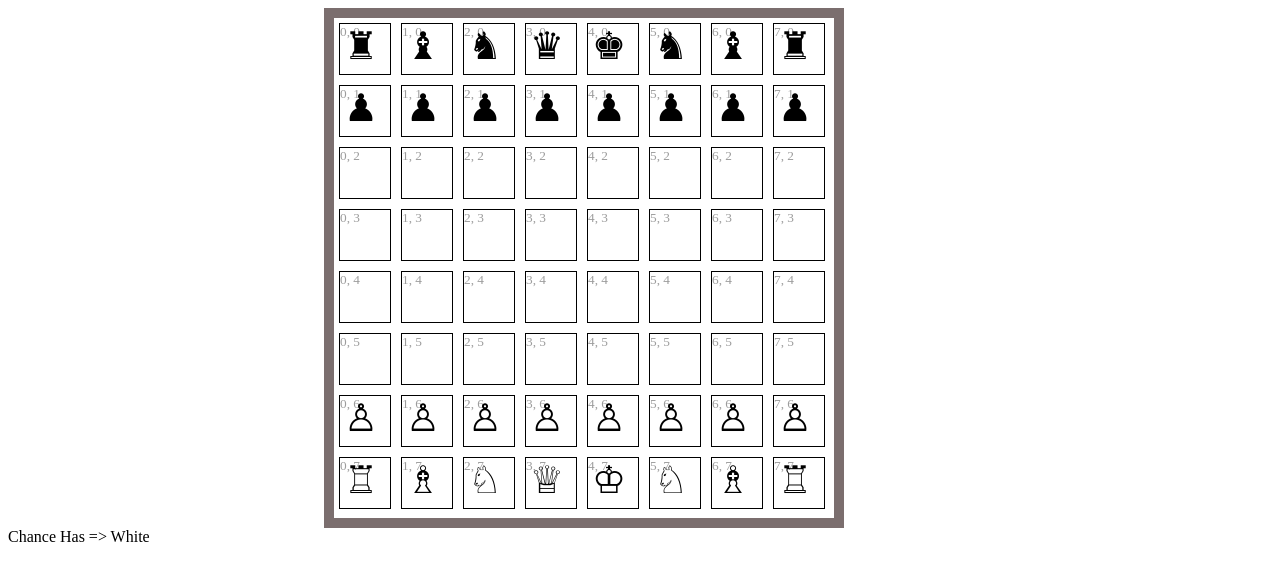
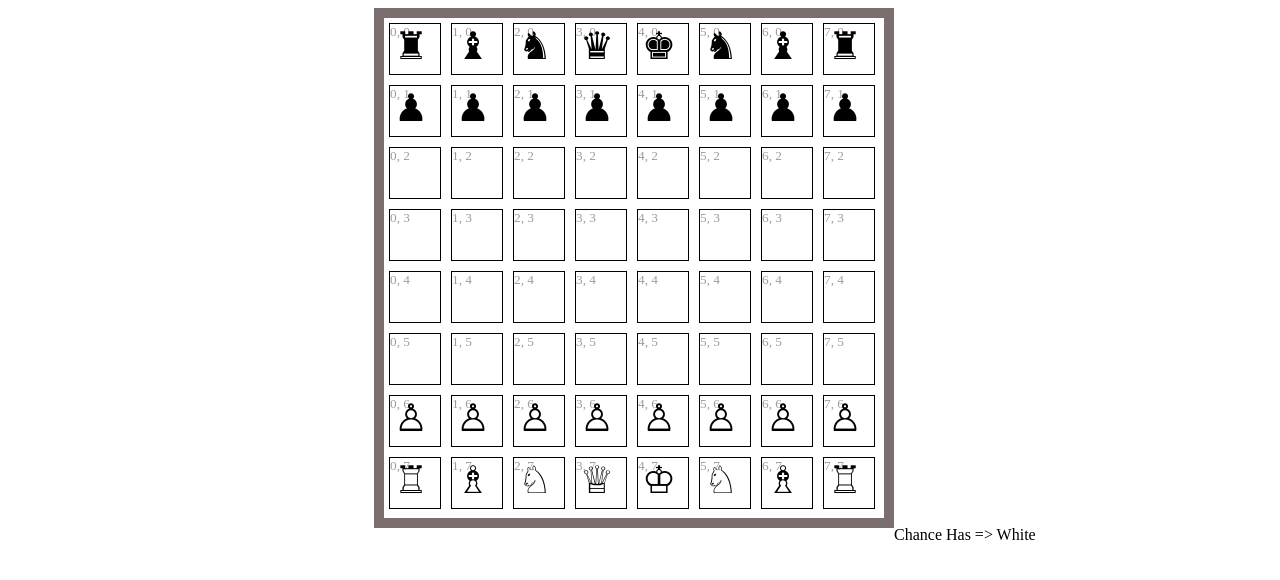
Before and after one commit to Madhu003/chess-frontend, an Angular app: page / in a window 1280 px wide. Shown: the top 580 px of the page. Built offline with nearby package versions, Linux system fonts and the light colour scheme.

Commit message:
=> ng-bootstrap added !!

```diff
--- a/package.json
+++ b/package.json
@@ -20,6 +20,7 @@
     "@angular/platform-browser": "^6.1.0",
     "@angular/platform-browser-dynamic": "^6.1.0",
     "@angular/router": "^6.1.0",
+    "@ng-bootstrap/ng-bootstrap": "^4.0.1",
     "core-js": "^2.5.4",
     "rxjs": "^6.0.0",
     "zone.js": "~0.8.26"
--- a/src/app/app.component.html
+++ b/src/app/app.component.html
@@ -1,12 +1,14 @@
-<div style="border: 10px solid #7b6e6e;width: 500px;height: 500px;margin-left: 25%;">
-	<div *ngFor="let row of  grid" style="clear: both;">
-		<div *ngFor = "let cell of row">
-			<div class="cell" (click)="onClick(cell);" [ngStyle]="{'box-shadow': ((cell.isActiveCell) ? 'inset 0 0 10px 3px #ff00eb' : 'inset 0 0 10px 3px transparent')}">
-				<small style="position: absolute;">{{cell.x}}, {{cell.y}}</small>
-				<div [innerHTML]="cell.piece?.symbol" style="color: black;font-size: 38px; margin-left: 4px;"></div>
+<div class="board" style="width: 500px;height: 500px;margin-left: 25%;">
+	<div style="border: 10px solid #7b6e6e;width: 500px;height: 500px;margin-left: 50px;float: left;">
+		<div *ngFor="let row of  grid" style="clear: both;">
+			<div *ngFor="let cell of row">
+				<div class="cell" (click)="onClick(cell);" [ngStyle]="{'box-shadow': ((cell.isActiveCell) ? 'inset 0 0 10px 3px #ff00eb' : 'inset 0 0 10px 3px transparent')}">
+					<small style="position: absolute;">{{cell.x}}, {{cell.y}}</small>
+					<div [innerHTML]="cell.piece?.symbol" style="color: black;font-size: 38px; margin-left: 4px;"></div>
+				</div>
 			</div>
 		</div>
 	</div>
 </div>
-
+<br>
 Chance Has => {{whiteStateObject.haveChance ? 'White' : 'Black'}}
--- a/src/app/app.component.ts
+++ b/src/app/app.component.ts
@@ -20,6 +20,7 @@ export class AppComponent {
     name = 'Madhu';
     grid = [];
     selectedCell = null;
+    boardCordinates = ['a', 'b', 'c', 'd', 'e', 'f', 'g', 'h'];
     whiteStateObject = new PlayerState(PieceType.WHITE);
     blackStateObject = new PlayerState(PieceType.BLACK);
     activePlayer: PieceType = PieceType.WHITE;
--- a/src/app/app.module.ts
+++ b/src/app/app.module.ts
@@ -1,5 +1,6 @@
 import { BrowserModule } from '@angular/platform-browser';
 import { NgModule } from '@angular/core';
+import { NgbModule } from '@ng-bootstrap/ng-bootstrap';
 
 import { AppComponent } from './app.component';
 
@@ -8,7 +9,7 @@ import { AppComponent } from './app.component';
     AppComponent
   ],
   imports: [
-    BrowserModule
+    BrowserModule, NgbModule
   ],
   providers: [],
   bootstrap: [AppComponent]
```
Also changed, not shown: 1 other file (tests, documents, lock files or other folders).
